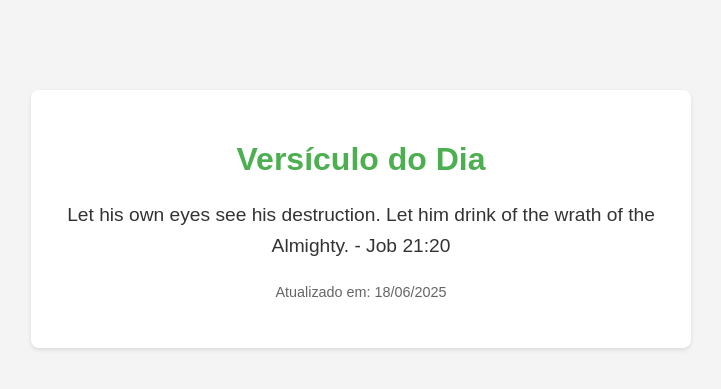
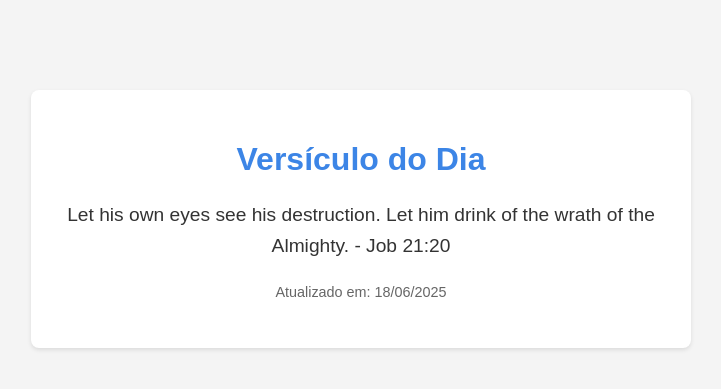
Before and after one commit to murilo-bassan/biblia_diaria, a Flask app: page / in a window 1280 px wide. Shown: the top 389 px of the page, without its empty margins (279-1000 px from the left). Run offline with Flask 3, Linux system fonts and the light colour scheme.

Commit message:
Style: alteração de cor do texto de H1

```diff
--- a/templates/index.html
+++ b/templates/index.html
@@ -22,7 +22,7 @@
             box-shadow: 0 2px 4px rgba(0,0,0,0.1);
         }
         h1 {
-            color: #4CAF50;
+            color: #3c85e6;
         }
         p {
             font-size: 1.2em;
```
